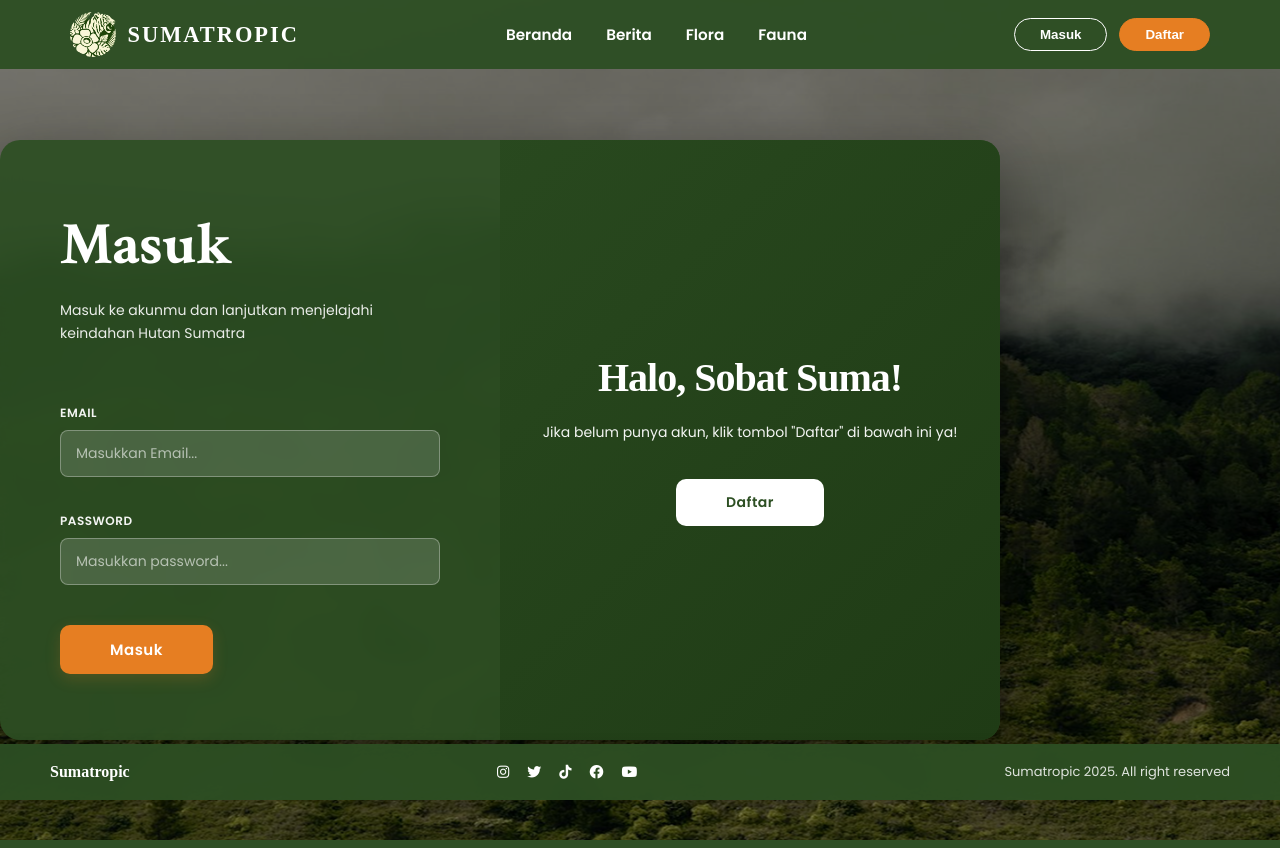
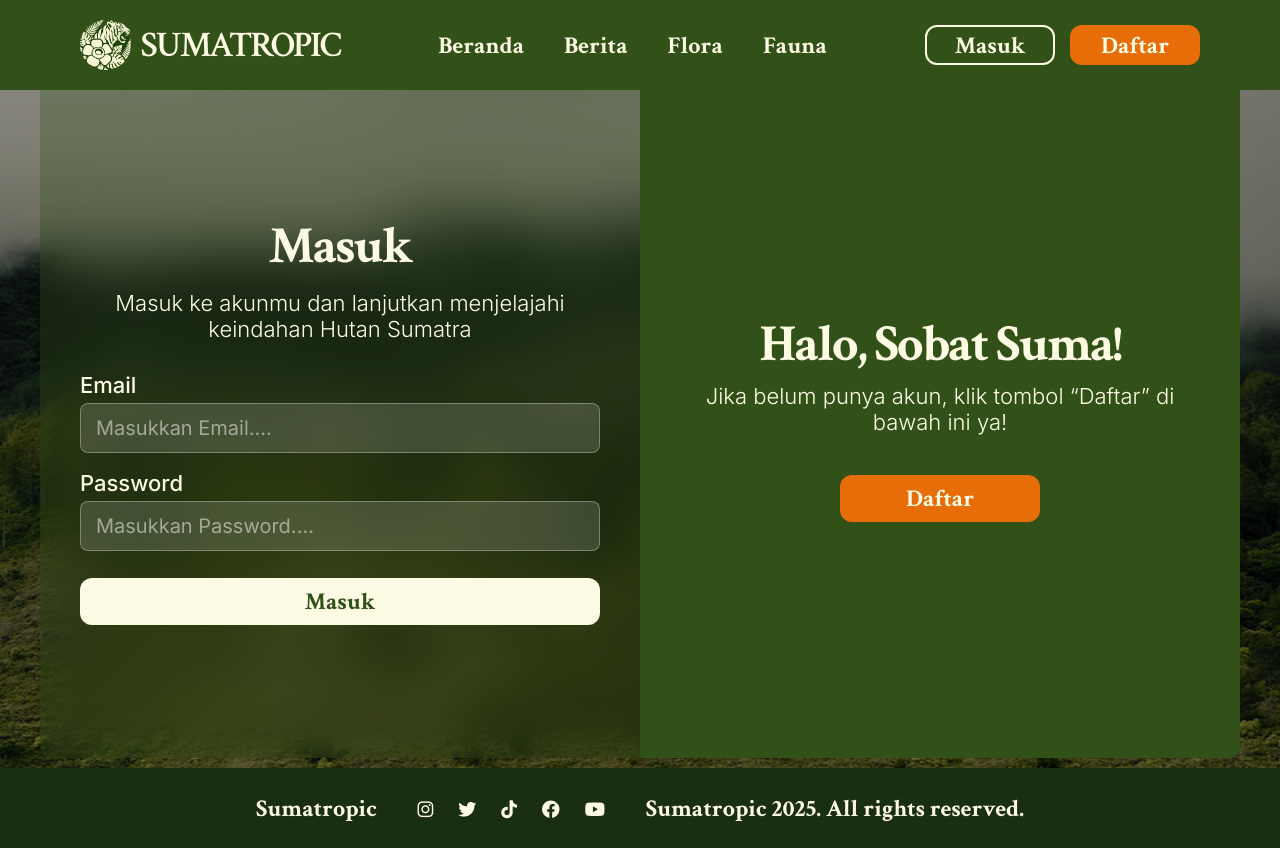
Before and after one commit to CodeByOnion/Sumatropic-praktikum-pemweb, a PHP site: page /login_register.php in a window 1280 px wide. Run offline with PHP 8.4, Linux system fonts and the light colour scheme.

Commit message:
update tampilan login/register

```diff
--- a/assets/css/stylelogin.css
+++ b/assets/css/stylelogin.css
@@ -1,12 +1,14 @@
-@import url('https://fonts.googleapis.com/css2?family=Crimson+Text:ital,wght@0,400;0,600;0,700;1,400;1,600;1,700&family=Inter:ital,opsz,wght@0,14..32,100..900;1,14..32,100..900&family=Poppins:ital,wght@0,100;0,200;0,300;0,400;0,500;0,600;0,700;0,800;0,900;1,100;1,200;1,300;1,400;1,500;1,600;1,700;1,800;1,900&display=swap');
-@import url('https://fonts.googleapis.com/css2?family=Crimson+Text:ital,wght@0,400;0,600;0,700;1,400;1,600;1,700&family=Inter:ital,opsz,wght@0,14..32,100..900;1,14..32,100..900&family=Poppins:ital,wght@0,100;0,200;0,300;0,400;0,500;0,600;0,700;0,800;0,900;1,100;1,200;1,300;1,400;1,500;1,600;1,700;1,800;1,900&display=swap');
+@import url('https://fonts.googleapis.com/css2?family=Crimson+Text:ital,wght@0,400;0,600;0,700;1,400&family=Inter:wght@300;400;500;600;700&display=swap');
 
 :root {
-    --green: #325118; /* Hijau Tua Utama */
-    --dark-green: #334D25;    /* Hijau Box Donasi */
-    --cream: #FDFBE4;      /* Cream Background */
-    --orange: #E66D07; /* Tombol Orange */
-    --font-serif: 'Crimson text', serif;
+    --green: #325118;       /* Hijau Hutan Tua */
+    --footer: #1A2E12;      /* Hijau Gelap Footer */
+    --orange: #E66D07;      /* Oranye Harimau (CTA) */
+    --cream: #FDFBE4;       /* Krem Tulang */
+    --white: #FFFFFF;
+
+    /* Typography */
+    --font-serif: 'Crimson Text', serif;
     --font-sans: 'Inter', sans-serif;
 }
 
@@ -17,25 +19,23 @@
 }
 
 body {
-    background: url('assets/image/bglogin.png') no-repeat center center fixed;
+    background: url('../image/bglogin.png') no-repeat center center fixed;
     background-size: cover;
     display: flex;
     justify-content: center;
-    align-items: flex-start;
+    align-items: center;
     flex-direction: column;
-    font-family: 'Poppins', sans-serif;
+    font-family: var(--font-sans);
     min-height: 100vh;
     position: relative;
-    padding-top: 120px;
-    padding-bottom: 100px;
-}
+    color: var(--cream);
+    padding-top: 80px;
+    padding-bottom: 90px;
+    box-sizing: border-box;
 
-/* Overlay gelap di background agar teks terbaca */
-body::before {
-    content: '';
-    position: absolute;
-    top: 0; left: 0; width: 100%; height: 100%;
-    background: rgba(0, 0, 0, 0.5);
+    /* Overlay Background Gelap */
+    background-color: rgba(0, 0, 0, 0.4);
+    background-blend-mode: overlay;
     z-index: -1;
 }
 
@@ -44,14 +44,23 @@ header {
     position: fixed;
     top: 0;
     width: 100%;
-    z-index: 200;
-    background-color: rgba(45, 79, 35, 0.95);
+    z-index: 1000;
+    padding: 20px 0;
+    transition: all 0.3s ease;
+    background-color: var(--green);
+}
+
+header.scrolled {
+    background-color:var(--green);
+    backdrop-filter: blur(10px);
+    padding: 15px 0;
+    box-shadow: 0 4px 10px rgba(0,0,0,0.1);
 }
 
 .nav-container {
     max-width: 1200px;
     margin: 0 auto;
-    padding: 12px 30px;
+    padding: 0 40px;
     display: flex;
     align-items: center;
     justify-content: space-between;
@@ -60,85 +69,100 @@ header {
 .logo-group {
     display: flex;
     align-items: center;
-    gap: 12px;
+    gap: 10px;
 }
 
 .logo-image {
-    height: 45px;
+    height: 50px;
     width: auto;
-    object-fit: contain;
 }
 
 .logo-text {
-    font-family: 'Playfair Display', serif;
-    font-size: 1.4rem;
-    letter-spacing: 2px;
-    color: #ffffff;
-    font-weight: 700;
+    font-family: var(--font-serif);
+    font-size: 36px;
+    letter-spacing: -2px;
+    color: var(--cream);
+    font-weight: 600;
+    text-transform: uppercase;
 }
 
 .nav-links {
     display: flex;
-    gap: 34px;
-    flex: 1;
-    justify-content: center;
-    align-items: center;
+    gap: 40px;
 }
 
 .nav-links a {
-    color: #ffffff;
+    color: var(--cream);
     text-decoration: none;
-    font-weight: 600;
-    font-size: 0.95rem;
+    font-weight: 700;
+    font-size: 24px;
+    transition: color 0.3s;
+    font-family: var(--font-serif);
 }
 
-.nav-links a:hover, .nav-links a.active { color: #ffffff; }
-
-.nav-right { display: flex; align-items: center; gap: 12px; }
-
-.header-btns { display: flex; gap: 12px; }
-
-.header-btns .nav-btn { padding: 8px 25px; border-radius: 20px; border: 1px solid #ffffff; font-weight: 600; }
-
-.header-btns .ghost { background: transparent; color: #ffffff; }
-
-.header-btns .filled { background: #e67e22; color: white; border-color: #e67e22; }
-
-.header-btns .filled:hover { background: #d35400; }
-
-.header-btns .ghost {
-    background: transparent;
-    color: #ffffff;
+.nav-links a:hover,
+.nav-links a.active {
+    color: var(--white);
+    text-shadow: 0 0 10px rgba(255,255,255,0.3);
+}
+/* --- Navigation Buttons --- */
+.header-btns {
+    display: flex;
+    gap: 15px;
 }
 
-.header-btns .ghost:hover {
-    background: rgba(255, 255, 255, 0.15);
+.nav-btn {
+    font-family: var(--font-serif);
+    padding: 8px 25px;
+    border-radius: 12px;
+    font-weight: 700;
+    font-size: 24px;
+    text-decoration: none;
+    transition: all 0.3s ease;
+    display: flex;
+    width: 130px;
+    height: 40px;
+    justify-content: center;
+    align-items: center;
+    gap: 10px;
+    flex-shrink: 0;
 }
 
-.header-btns .filled {
-    background: #e67e22;
-    color: white;
-    border-color: #e67e22;
+.nav-btn.ghost {
+    background: transparent;
+    color: var(--cream);
+    border: 2px solid var(--cream);
 }
 
-.header-btns .filled:hover {
-    background: #d35400;
+.nav-btn.ghost:hover {
+    background: rgba(253, 251, 228, 0.1);
+    transform: translateY(-2px);
+}
+
+.nav-btn.filled {
+    background: var(--orange);
+    color: var(--cream);
+    border: none;
+}
+
+.nav-btn.filled:hover {
+    background: #c05805;
+    transform: translateY(-2px);
 }
 
 /* --- CONTAINER LOGIN/REGISTER --- */
 .container {
-    background-color: rgba(45, 79, 35, 0.92);
-    border-radius: 20px;
-    box-shadow: 0 20px 60px rgba(0,0,0,0.4);
+    background-color: rgba(50, 81, 24, 0.30);
+    border-radius: 12px;
     position: relative;
     overflow: hidden;
-    width: 1000px;
+    width: 1200px;
     max-width: 95%;
-    height: 600px;
-    backdrop-filter: blur(10px);
-    margin-top: 20px; /* ensure container sits below header */
-}
+    margin: auto;
+    min-height: 678px;
+    backdrop-filter: blur(25px);}
 
+/*FORM STYLES*/
 .form-container {
     position: absolute;
     top: 0;
@@ -146,104 +170,144 @@ header {
     transition: all 0.6s ease-in-out;
 }
 
-/* --- FORM STYLING --- */
+/* Layout Form untuk Masuk & Daftar */
 form {
-    background-color: transparent;
+    background: transparent;
     display: flex;
     flex-direction: column;
     justify-content: center;
-    padding: 50px 60px;
+    padding: 0 40px;
     height: 100%;
     text-align: left;
-    color: #fff;
 }
 
-.form-container h1 {
-    font-family: 'Crimson text', serif;
-    font-size: 60px;
-    margin-bottom: 15px;
-    color:#ffffff;
+/* Typography Form (Judul) */
+form h1 {
+    font-family: var(--font-serif);
     font-weight: 700;
-    letter-spacing: -1px;
+    font-size: 52px;
+    letter-spacing: -2px;
+    text-align: center;
+    margin-bottom: 10px;
+    color: var(--cream);
 }
 
+/* Subtitle (Deskripsi di bawah judul) */
 .subtitle {
-    font-size: 14px;
-    margin-bottom: 40px;
-    line-height: 1.6;
-    font-weight: 400;
-    color: rgba(255, 255, 255, 0.9);
-    max-width: 380px;
+    font-size: 22px;
+    font-weight: 300;
+    font-family: var(--font-sans);
+    line-height: 1,2;
+    color: var(--cream);
+    text-align: center;
+    margin-bottom: 25px;
+}
+/* Inputs */
+.input-group {
+    margin-bottom: 12px;
+    width: 100%;
 }
 
 label {
-    font-size: 12px;
-    margin-top: 20px;
-    margin-bottom: 8px;
-    font-weight: 600;
-    color: rgba(255, 255, 255, 0.95);
-    text-transform: uppercase;
-    letter-spacing: 0.5px;
+    display: block;
+    font-size: 22px;
+    margin-bottom: 5px;
+    margin-top: 5px;
+    font-weight: 500;
+    color: var(--cream);
 }
 
 input {
+
+    color: var(--cream);
+    font-family: var(--font-sans);
+    font-size: 20px;
+    transition: all 0.3s;
     background-color: rgba(255, 255, 255, 0.15);
     border: 1px solid rgba(255, 255, 255, 0.3);
     border-radius: 8px;
     padding: 12px 15px;
     width: 100%;
-    color: #fff;
     outline: none;
-    font-family: 'Poppins', sans-serif;
-    font-size: 14px;
-    transition: all 0.3s;
-    margin-bottom: 15px;
+}
+
+input::placeholder {
+    background-color: transparent;
+    color: rgba(255, 255, 255, 0.5);
 }
 
 input:focus {
-    background-color: rgba(255, 255, 255, 0.25);
-    border-color: #e67e22;
-    box-shadow: 0 0 0 3px rgba(230, 126, 34, 0.1);
+    outline: none;
+    border-bottom-color: var(--orange);
 }
 
-input::placeholder {
-    color: rgba(255, 255, 255, 0.6);
+/* Tombol Submit Besar (Masuk / Daftar Sekarang) */
+button.daftar-btn {
+    border: none;
+    border-radius: 12px;
+    background-color: var(--orange);
+    color: var(--cream);
+    font-size: 24px;
+    font-weight: 700;
+    transition: all 0.3s ease;
+    text-align: center;
+    cursor: pointer;
+    margin-top: 10px;
+    width: 100%;
+    height: 47px;
+    font-family: var(--font-serif);
+    padding: 4px 25px;
+    text-decoration: none;
+    justify-content: center;
+    align-items: center;
+    flex-shrink: 0;
 }
 
-/* Tombol Oranye */
-button.orange-btn {
-    border-radius: 10px;
-    border: none;
-    background-color: #e67e22;
-    color: #FFFFFF;
-    font-size: 15px;
-    font-weight: 600;
-    padding: 13px 50px;
-    letter-spacing: 0.5px;
-    text-transform: capitalize;
-    transition: all 0.3s ease;
-    width: fit-content;
-    cursor: pointer;
-    margin-top: 25px;
-    font-family: 'Poppins', sans-serif;
-    box-shadow: 0 5px 15px rgba(230, 126, 34, 0.2);
+button.daftar-btn:hover {
+    box-shadow: 0 5px 15px rgba(0,0,0,0.2);
+    transform: translateY(-2px);
 }
 
-button.orange-btn:hover {
-    background-color: #d35400;
-    transform: translateY(-2px);
-    box-shadow: 0 8px 20px rgba(230, 126, 34, 0.3);
+button.daftar-btn:active {
+    transform: scale(0.95);
 }
 
-button.orange-btn:active {
-    transform: translateY(0);
+button.masuk-btn {
+    border: none;
+    border-radius: 12px;
+    background-color: var(--cream);
+    color: var(--green);
+    font-size: 24px;
+    font-weight: 700;
+    transition: all 0.3s ease;
+    text-align: center;
+    cursor: pointer;
+    margin-top: 15px;
+    width: 100%;
+    height: 47px;
+    font-family: var(--font-serif);
+    padding: 4px 25px;
+    text-decoration: none;
+    justify-content: center;
+    align-items: center;
+    flex-shrink: 0;
 }
 
-/* --- POSISI FORM --- */
+button.masuk-btn:hover {
+    box-shadow: 0 5px 15px rgba(0,0,0,0.2);
+    transform: translateY(-2px);
+}
+
+button.masuk-btn:active {
+    transform: scale(0.95);
+}
+
+/*ANIMATION & LOGIC (SLIDING)*/
 .sign-in-container {
     left: 0;
     width: 50%;
     z-index: 2;
+    opacity: 1;
 }
 
 .sign-up-container {
@@ -253,8 +317,11 @@ button.orange-btn:active {
     z-index: 1;
 }
 
+/* Animasi saat tombol diklik */
 .container.right-panel-active .sign-in-container {
     transform: translateX(100%);
+    opacity: 0;
+    pointer-events: none;
 }
 
 .container.right-panel-active .sign-up-container {
@@ -262,20 +329,15 @@ button.orange-btn:active {
     opacity: 1;
     z-index: 5;
     animation: show 0.6s;
+    pointer-events: all;
 }
 
 @keyframes show {
-    0%, 49.99% {
-        opacity: 0;
-        z-index: 1;
-    }
-    50%, 100% {
-        opacity: 1;
-        z-index: 5;
-    }
+    0%, 49.99% { opacity: 0; z-index: 1; }
+    50%, 100% { opacity: 1; z-index: 5; }
 }
 
-/* --- OVERLAY PANEL --- */
+/*OVERLAY PANEL (HIJAU BERGERAK)*/
 .overlay-container {
     position: absolute;
     top: 0;
@@ -287,23 +349,15 @@ button.orange-btn:active {
     z-index: 100;
 }
 
-.container.right-panel-active .overlay-container {
-    transform: translateX(-100%);
-}
-
 .overlay {
-    background: linear-gradient(135deg, #2d4f23 0%, #1f3b15 100%);
-    color: #FFFFFF;
+    background: var(--green);
+    color: var(--cream);
     position: relative;
     left: -100%;
     height: 100%;
     width: 200%;
     transform: translateX(0);
     transition: transform 0.6s ease-in-out;
-}
-
-.container.right-panel-active .overlay {
-    transform: translateX(50%);
 }
 
 .overlay-panel {
@@ -322,37 +376,88 @@ button.orange-btn:active {
 }
 
 .overlay-panel h1 {
-    font-family: 'Playfair Display', serif;
-    font-size: 40px;
-    margin-bottom: 20px;
+    font-family: var(--font-serif);
     font-weight: 700;
-    letter-spacing: -1px;
+    font-size: 52px;
+    margin-bottom: 10px;
+    line-height: 1.1;
+    letter-spacing: -2px;
+    text-align: center;
+    color: var(--cream);
+
+}
+/* (Deskripsi di bawah judul) */
+.overlay-panel p {
+    font-size: 22px;
+    font-weight: 300;
+    font-family: var(--font-sans);
+    line-height: 1,2;
+    color: var(--cream);
+    text-align: center;
+    margin-bottom: 25px;
 }
 
-.overlay-panel p {
-    font-size: 14px;
-    margin-bottom: 35px;
-    line-height: 1.7;
-    color: rgba(255, 255, 255, 0.95);
+/* --- TOMBOL OVERLAY --- */
+.overlay-panel button {
+    border: none;
+    border-radius: 12px;
+    background-color: var(--cream);
+    color: var(--green);
+    font-size: 24px;
+    font-weight: 700;
+    transition: all 0.3s ease;
+    text-align: center;
+    cursor: pointer;
+    margin-top: 15px;
+    min-width: 200px;
+    height: 47px;
+    font-family: var(--font-serif);
+    padding: 4px 25px;
+    text-decoration: none;
+    justify-content: center;
+    align-items: center;
+    flex-shrink: 0;
 }
 
-.overlay-panel button.ghost {
-    background-color: #ffffff;
-    color: #2d4f23;
-    border: none;
-    border-radius: 10px;
-    padding: 13px 50px;
-    font-weight: 600;
-    font-family: 'Poppins', sans-serif;
-    cursor: pointer;
-    font-size: 14px;
-    transition: all 0.3s;
-    letter-spacing: 0.5px;
+/* Tombol Masuk (Solid Cream) */
+button.ghost1 {
+    background-color: var(--cream);
+    color: var(--green);
+    border: 2px solid var(--cream);
 }
 
-.overlay-panel button.ghost:hover {
-    background-color: #f5f5dc;
+button.ghost1:hover {
+    box-shadow: 0 5px 15px rgba(0,0,0,0.2);
     transform: translateY(-2px);
+}
+
+button.ghost1:active {
+    transform: scale(0.95);
+}
+
+/* Tombol Daftar (Solid Orange) */
+button.ghost2 {
+    background-color: var(--orange);
+    color: var(--cream);
+    border: 2px solid var(--orange);
+}
+
+button.ghost2:hover {
+   box-shadow: 0 5px 15px rgba(0,0,0,0.2);
+    transform: translateY(-2px);
+}
+
+button.ghost2:active {
+    transform: scale(0.95);
+}
+
+/* Gerakan Overlay */
+.container.right-panel-active .overlay-container {
+    transform: translateX(-100%);
+}
+
+.container.right-panel-active .overlay {
+    transform: translateX(50%);
 }
 
 .overlay-left {
@@ -375,103 +480,69 @@ button.orange-btn:active {
 /* --- FOOTER --- */
 footer {
     width: 100%;
-    background-color: rgba(45, 79, 35, 0.95);
-    color: white;
-    padding: 18px 50px;
+    height: 80px;
+    background-color: var(--footer);
+    color: var(--cream);
+    z-index: 199;
+    position: absolute;
+    bottom: 0px;
+    text-align: center;
+    padding: 0 20%;
+    box-sizing: border-box;
     display: flex;
     justify-content: space-between;
     align-items: center;
-    position: fixed;
-    bottom: 0;
-    font-size: 13px;
-    backdrop-filter: blur(10px);
-    box-shadow: 0 -2px 10px rgba(0,0,0,0.1);
-    z-index: 199;
+    color: var(--cream);
+    text-decoration: none;
+    font-weight: 700;
+    font-size: 24px;
+    font-family: var(--font-serif);
+
 }
 
-.footer-left {
-    font-family: 'Playfair Display', serif;
+.footer-brand {
+    font-family: var(--font-serif);
     font-weight: 700;
-    font-size: 16px;
+    font-size: 24px;
+    color: var(--cream);
 }
 
-.footer-social {
-    display: flex;
-    gap: 18px;
+.footer-socials a {
+    color: var(--cream);
+    margin: 0 10px;
+    text-decoration: none;
+    font-size: 18px;
+    transition: opacity 0.3s;
 }
 
-.footer-social i {
-    cursor: pointer;
-    transition: opacity 0.3s;
-    font-size: 14px;
-}
-
-.footer-social i:hover {
+.footer-socials a:hover {
     opacity: 0.7;
 }
 
-.footer-right {
-    color: rgba(255, 255, 255, 0.85);
-}
-
-/* Responsiveness */
+/*RESPONSIVE (MOBILE)*/
 @media (max-width: 768px) {
-    header {
-        padding: 12px 20px;
-        flex-wrap: wrap;
-    }
-
-    .nav-container { padding: 8px 20px; }
-
-    header nav {
-        gap: 20px;
-        margin: 0 15px;
-        display: none;
-    }
-
-    .logo-text { font-size: 1.1rem; }
-
     .container {
         width: 100%;
-        height: auto;
-        min-height: 600px;
+        min-height: 700px;
+        margin-top: 80px;
         border-radius: 0;
-        margin-top: 12px;
-    }
-
-    form {
-        padding: 40px 30px;
-        width: 100%;
-    }
-
-    .form-container h1 {
-        font-size: 36px;
     }
 
     .sign-in-container,
     .sign-up-container {
         width: 100%;
+        position: relative;
+        height: auto;
+        padding: 40px 20px;
     }
 
     .overlay-container {
         display: none;
     }
 
-    .container.right-panel-active .sign-in-container {
-        transform: translateX(0);
-    }
-
+    .container.right-panel-active .sign-in-container,
     .container.right-panel-active .sign-up-container {
-        transform: translateX(0);
-    }
-
-    footer {
-        flex-direction: column;
-        gap: 15px;
-        padding: 15px 20px;
-    }
-
-    .footer-social {
-        gap: 12px;
+        transform: none;
+        animation: none;
     }
 }
--- a/login_register.php
+++ b/login_register.php
@@ -5,8 +5,14 @@
     <meta charset="UTF-8">
     <meta name="viewport" content="width=device-width, initial-scale=1.0">
     <title>Sumatropic - Masuk & Daftar</title>
+
     <link rel="stylesheet" href="assets/css/stylelogin.css">
+
     <link rel="stylesheet" href="https://cdnjs.cloudflare.com/ajax/libs/font-awesome/6.0.0/css/all.min.css">
+
+    <link rel="preconnect" href="https://fonts.googleapis.com">
+    <link rel="preconnect" href="https://fonts.gstatic.com" crossorigin>
+    <link href="https://fonts.googleapis.com/css2?family=Crimson+Text:ital,wght@0,400;0,600;0,700;1,400&family=Inter:wght@300;400;500;600;700&display=swap" rel="stylesheet">
 </head>
 
 <body>
@@ -21,8 +27,8 @@
             <div class="nav-links">
                 <a href="index.php">Beranda</a>
                 <a href="pages/berita.php">Berita</a>
-                <a href="#">Flora</a>
-                <a href="#">Fauna</a>
+                <a href="pages/flora.php">Flora</a>
+                <a href="pages/fauna.php">Fauna</a>
             </div>
 
             <div class="nav-right">
@@ -41,19 +47,27 @@
                 <h1>Daftar</h1>
                 <p class="subtitle">Bergabung menjadi Sobat Suma dan mulai jelajahi keindahan Flora dan Fauna Sumatra</p>
 
+                <div class="input-group">
                     <label>Username</label>
-                <input type="text" name="username" placeholder="Masukkan Username..." required />
+                    <input type="text" name="username" placeholder="Masukkan Username...." required />
+                </div>
 
+                <div class="input-group">
                     <label>Email</label>
-                <input type="email" name="email" placeholder="Masukkan Email..." required />
+                    <input type="email" name="email" placeholder="Masukkan Email...." required />
+                </div>
 
+                <div class="input-group">
                     <label>Password</label>
                     <input type="password" name="password" placeholder="Masukkan Password..." required />
+                </div>
 
+                <div class="input-group">
                     <label>Konfirmasi Password</label>
-                <input type="password" name="conf_password" placeholder="Konfirmasi Password..." />
+                    <input type="password" name="conf_password" placeholder="Konfirmasi password..." required />
+                </div>
 
-                <button type="submit" name="register_btn" class="orange-btn">Daftar</button>
+                <button type="submit" name="register_btn" class="daftar-btn">Daftar</button>
             </form>
         </div>
 
@@ -62,13 +76,17 @@
                 <h1>Masuk</h1>
                 <p class="subtitle">Masuk ke akunmu dan lanjutkan menjelajahi keindahan Hutan Sumatra</p>
 
+                <div class="input-group">
                     <label>Email</label>
-                <input type="email" name="email" placeholder="Masukkan Email..." required />
+                    <input type="email" name="email" placeholder="Masukkan Email...." required />
+                </div>
 
+                <div class="input-group">
                     <label>Password</label>
-                <input type="password" name="password" placeholder="Masukkan password..." required />
+                    <input type="password" name="password" placeholder="Masukkan Password...." required />
+                </div>
 
-                <button type="submit" name="login_btn" class="orange-btn">Masuk</button>
+                <button type="submit" name="login_btn" class="masuk-btn">Masuk</button>
             </form>
         </div>
 
@@ -76,29 +94,33 @@
             <div class="overlay">
                 <div class="overlay-panel overlay-left">
                     <h1>Halo, Selamat Datang!</h1>
-                    <p>Jika sudah punya akun, klik tombol "Masuk" di bawah ini ya!</p>
-                    <button class="ghost" id="signIn">Masuk</button>
+                    <p>Jika sudah punya akun, klik tombol “Masuk” di bawah ini ya!</p>
+                    <button class="ghost1" id="signIn">Masuk</button>
                 </div>
 
                 <div class="overlay-panel overlay-right">
                     <h1>Halo, Sobat Suma!</h1>
-                    <p>Jika belum punya akun, klik tombol "Daftar" di bawah ini ya!</p>
-                    <button class="ghost" id="signUp">Daftar</button>
+                    <p>Jika belum punya akun, klik tombol “Daftar” di bawah ini ya!</p>
+                    <button class="ghost2" id="signUp">Daftar</button>
                 </div>
             </div>
         </div>
     </div>
 
     <footer>
-        <div class="footer-left">Sumatropic</div>
-        <div class="footer-social">
-            <i class="fab fa-instagram"></i>
-            <i class="fab fa-twitter"></i>
-            <i class="fab fa-tiktok"></i>
-            <i class="fab fa-facebook"></i>
-            <i class="fab fa-youtube"></i>
+        <div class="footer-brand">Sumatropic</div>
+
+        <div class="footer-socials">
+            <a href="#"><i class="fab fa-instagram"></i></a>
+            <a href="#"><i class="fab fa-twitter"></i></a>
+            <a href="#"><i class="fab fa-tiktok"></i></a>
+            <a href="#"><i class="fab fa-facebook"></i></a>
+            <a href="#"><i class="fab fa-youtube"></i></a>
         </div>
-        <div class="footer-right">Sumatropic 2025. All right reserved</div>
+
+        <div class="footer-copy">
+            Sumatropic 2025. All rights reserved.
+        </div>
     </footer>
 
     <script>
@@ -106,7 +128,6 @@
         const signInButton = document.getElementById('signIn');
         const container = document.getElementById('container');
 
-        // Tombol di panel hijau
         signUpButton.addEventListener('click', () => {
             container.classList.add("right-panel-active");
         });
@@ -115,10 +136,10 @@
             container.classList.remove("right-panel-active");
         });
 
-        // (Opsional) Tombol di Navbar agar berfungsi memicu geseran
         document.getElementById('nav-register').addEventListener('click', () => {
             container.classList.add("right-panel-active");
         });
+
         document.getElementById('nav-login').addEventListener('click', () => {
             container.classList.remove("right-panel-active");
         });
```
Lines whose indentation alone changed are shown as unchanged.
